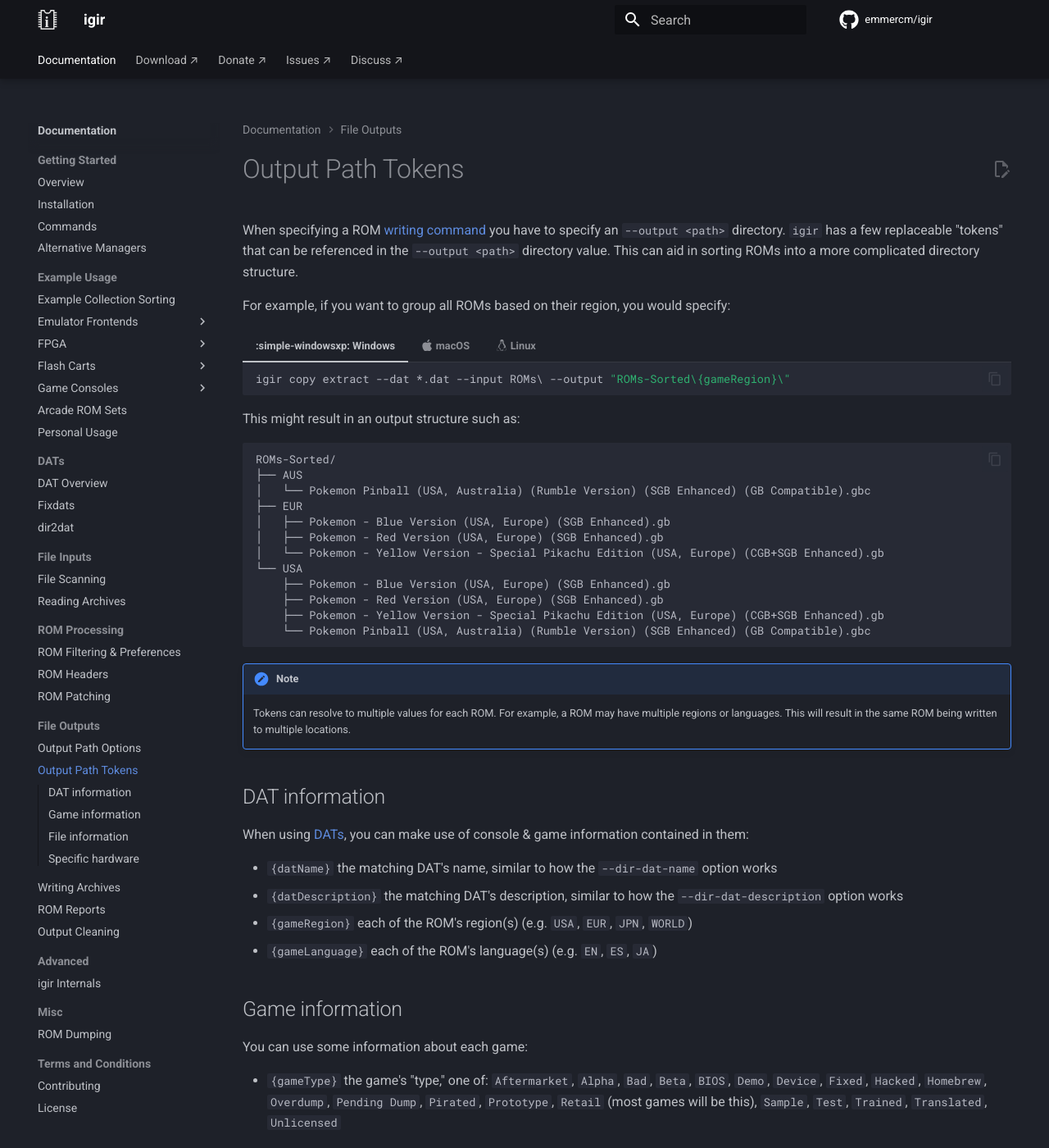
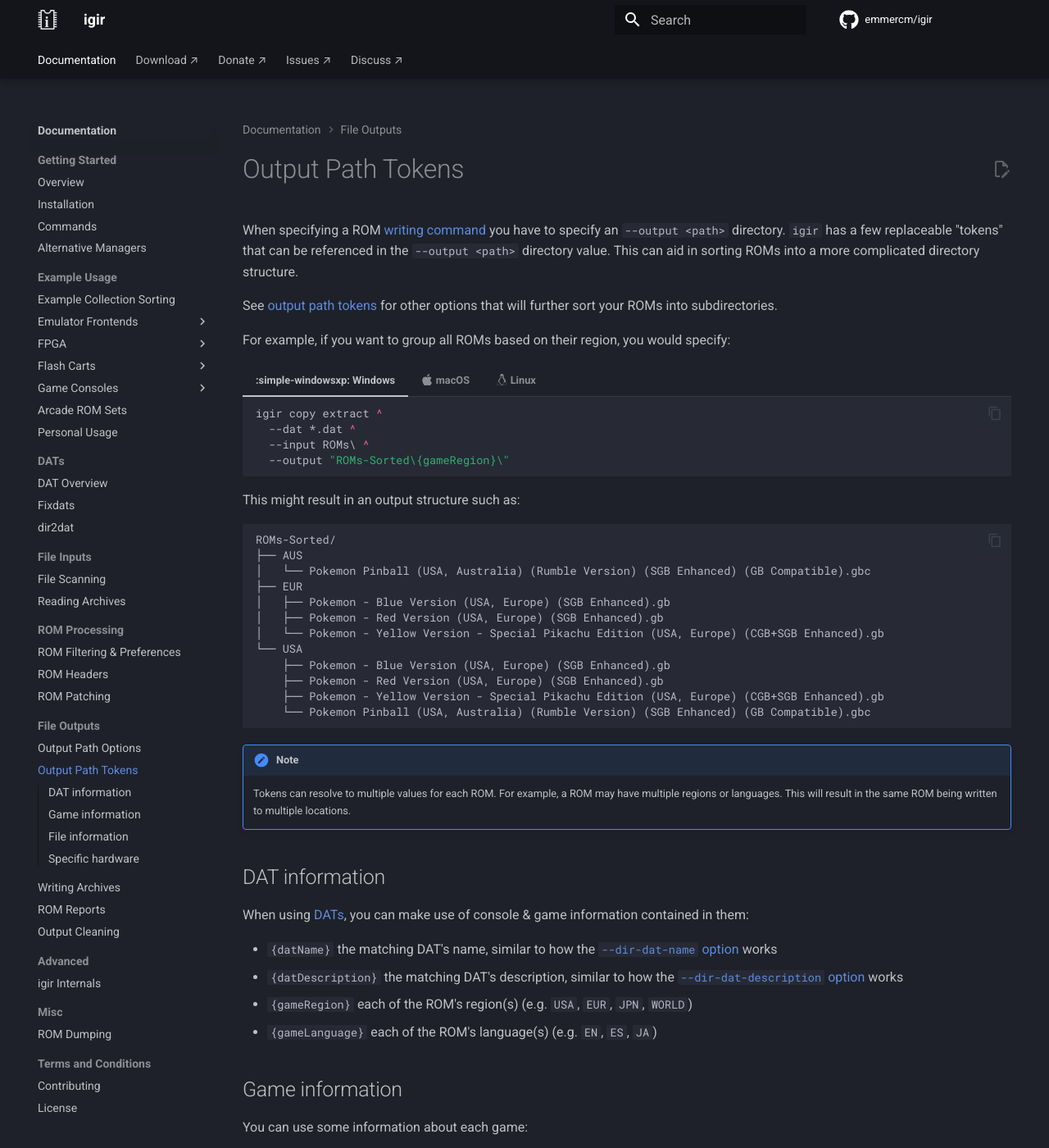
Before and after one commit to emmercm/igir, an MkDocs documentation site: the page built from docs/output/tokens.md, in a window 1280 px wide and 1400 px high. Shown: the whole window at 82% size. Built offline with MkDocs 1.6.1 and Material for MkDocs 9.7.7, drawn with Linux system fonts in a browser that asks for light colours; comment, search, counter and statistics services are not loaded.

Commit message:
Cross-linking

````diff
--- a/docs/output/tokens.md
+++ b/docs/output/tokens.md
@@ -1,25 +1,36 @@
 # Output Path Tokens
 
 When specifying a ROM [writing command](../commands.md) you have to specify an `--output <path>` directory. `igir` has a few replaceable "tokens" that can be referenced in the `--output <path>` directory value. This can aid in sorting ROMs into a more complicated directory structure.
+
+See [output path tokens](./path-options.md) for other options that will further sort your ROMs into subdirectories.
 
 For example, if you want to group all ROMs based on their region, you would specify:
 
 === ":simple-windowsxp: Windows"
 
     ```batch
-    igir copy extract --dat *.dat --input ROMs\ --output "ROMs-Sorted\{gameRegion}\"
+    igir copy extract ^
+      --dat *.dat ^
+      --input ROMs\ ^
+      --output "ROMs-Sorted\{gameRegion}\"
     ```
 
 === ":simple-apple: macOS"
 
     ```shell
-    igir copy extract --dat *.dat --input ROMs/ --output "ROMs-Sorted/{gameRegion}/"
+    igir copy extract \
+      --dat *.dat \
+      --input ROMs/ \
+      --output "ROMs-Sorted/{gameRegion}/"
     ```
 
 === ":simple-linux: Linux"
 
     ```shell
-    igir copy extract --dat *.dat --input ROMs/ --output "ROMs-Sorted/{gameRegion}/"
+    igir copy extract \
+      --dat *.dat \
+      --input ROMs/ \
+      --output "ROMs-Sorted/{gameRegion}/"
     ```
 
 This might result in an output structure such as:
@@ -47,8 +58,8 @@ ROMs-Sorted/
 
 When using [DATs](../dats/overview.md), you can make use of console & game information contained in them:
 
-- `{datName}` the matching DAT's name, similar to how the `--dir-dat-name` option works
-- `{datDescription}` the matching DAT's description, similar to how the `--dir-dat-description` option works
+- `{datName}` the matching DAT's name, similar to how the [`--dir-dat-name` option](./path-options.md) works
+- `{datDescription}` the matching DAT's description, similar to how the [`--dir-dat-description` option](./path-options.md) works
 - `{gameRegion}` each of the ROM's region(s) (e.g. `USA`, `EUR`, `JPN`, `WORLD`)
 - `{gameLanguage}` each of the ROM's language(s) (e.g. `EN`, `ES`, `JA`)
 
````
Also changed, not shown: docs/usage/handheld/minui.md (+1 -1 lines), docs/usage/hardware/analogue-pocket.md (+6 -2 lines), docs/usage/hardware/everdrive.md (+1 -1 lines), docs/usage/hardware/ezflash.md (+1 -1 lines), docs/usage/personal.md (+1 -1 lines).
